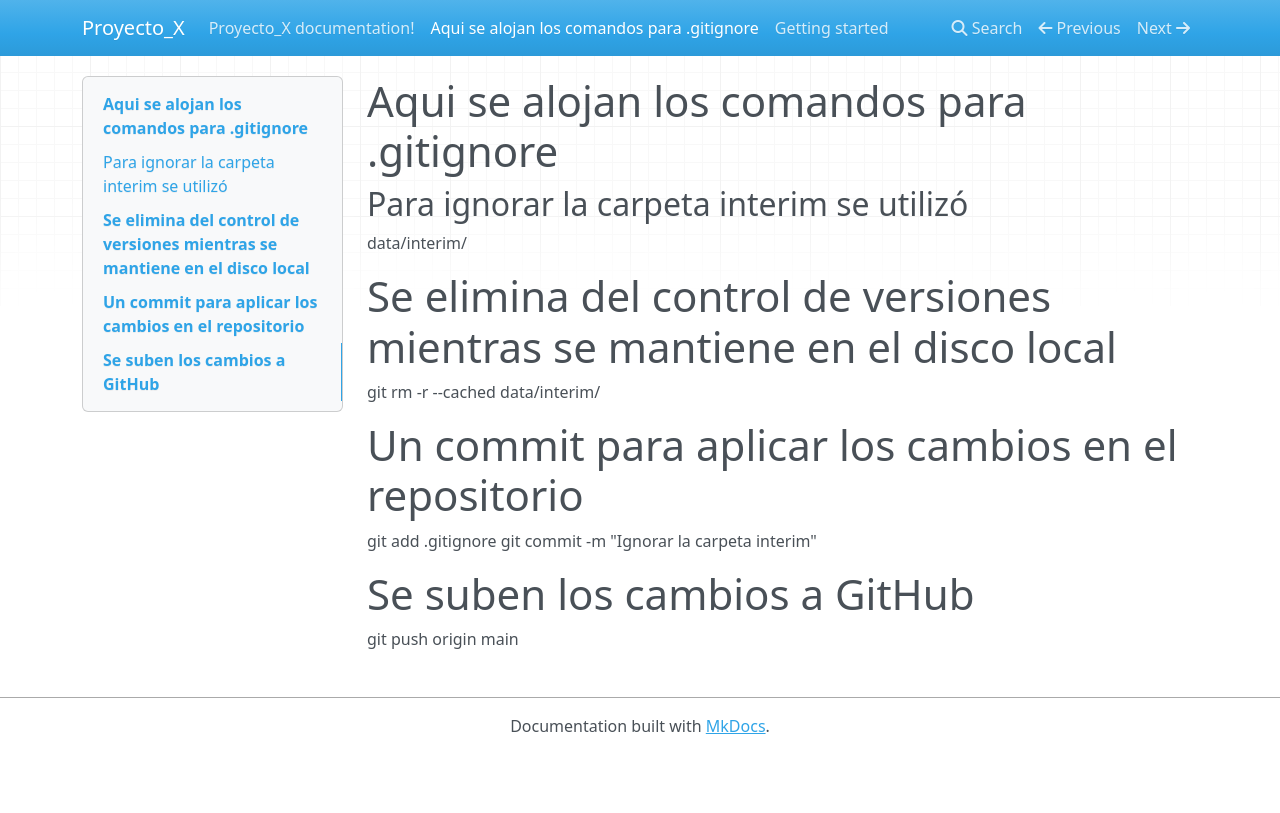
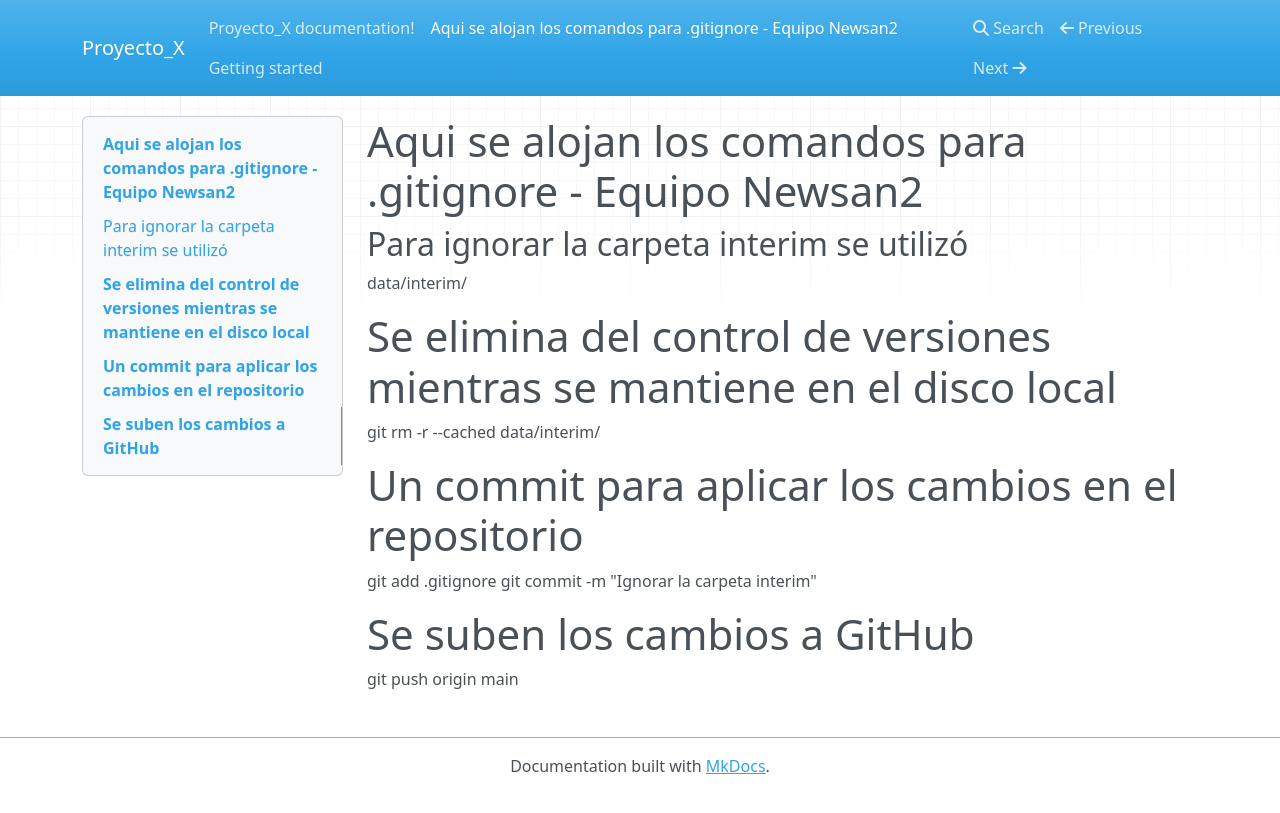
Before and after one commit to CristianCouto/Cookiecooter-DC, an MkDocs documentation site: the page built from docs/docs/Comandos.md, in a window 1280 px wide. Shown: the top 813 px of the page. Built offline with MkDocs 1.6.1, drawn with Linux system fonts in a browser that asks for light colours; nearby versions of some CDN libraries.

Commit message:
Comandos

```diff
--- a/docs/docs/Comandos.md
+++ b/docs/docs/Comandos.md
@@ -1,4 +1,4 @@
-# Aqui se alojan los comandos para .gitignore
+# Aqui se alojan los comandos para .gitignore - Equipo Newsan2
 
 ## Para ignorar la carpeta interim se utilizó
 data/interim/
```
